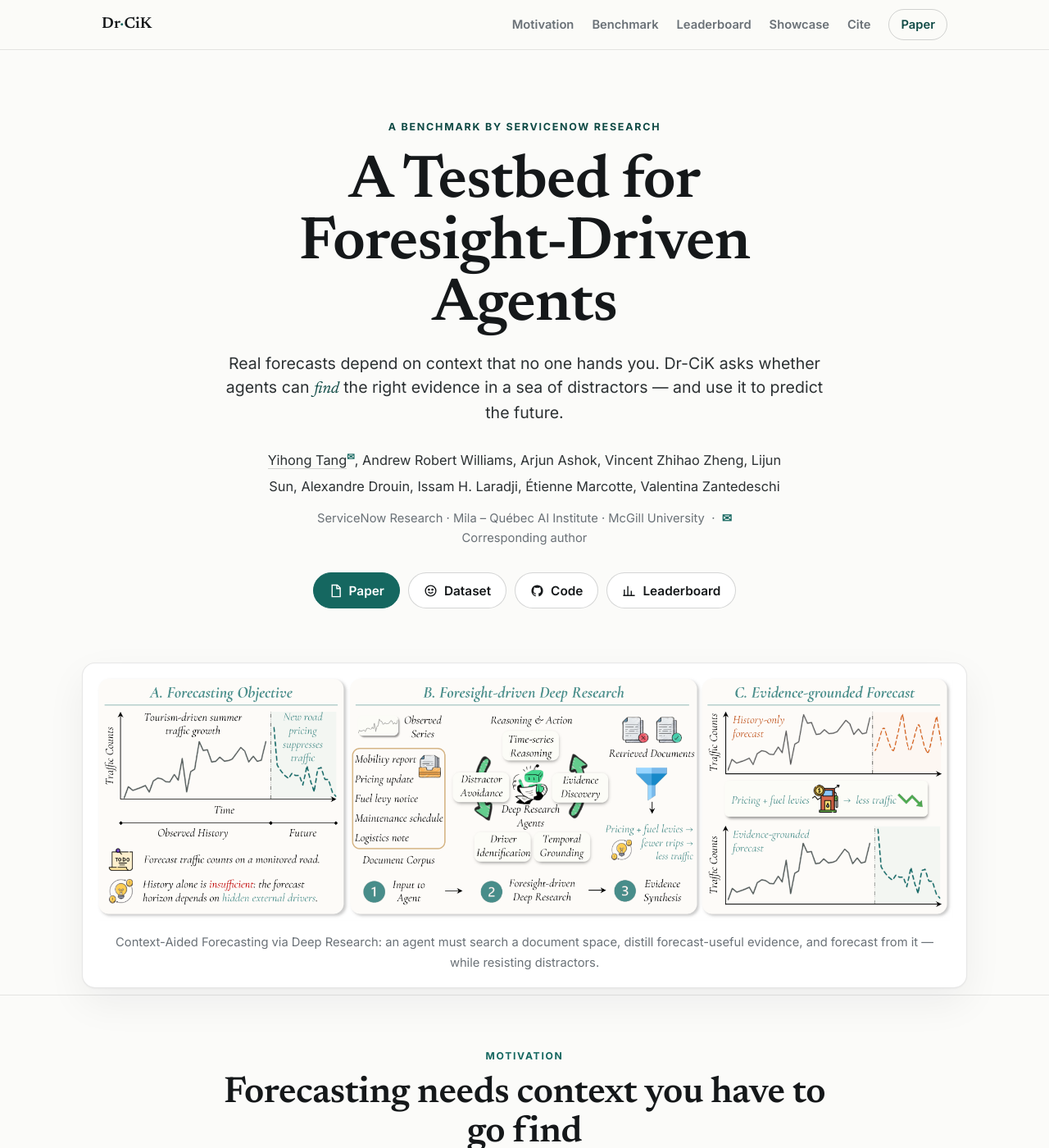
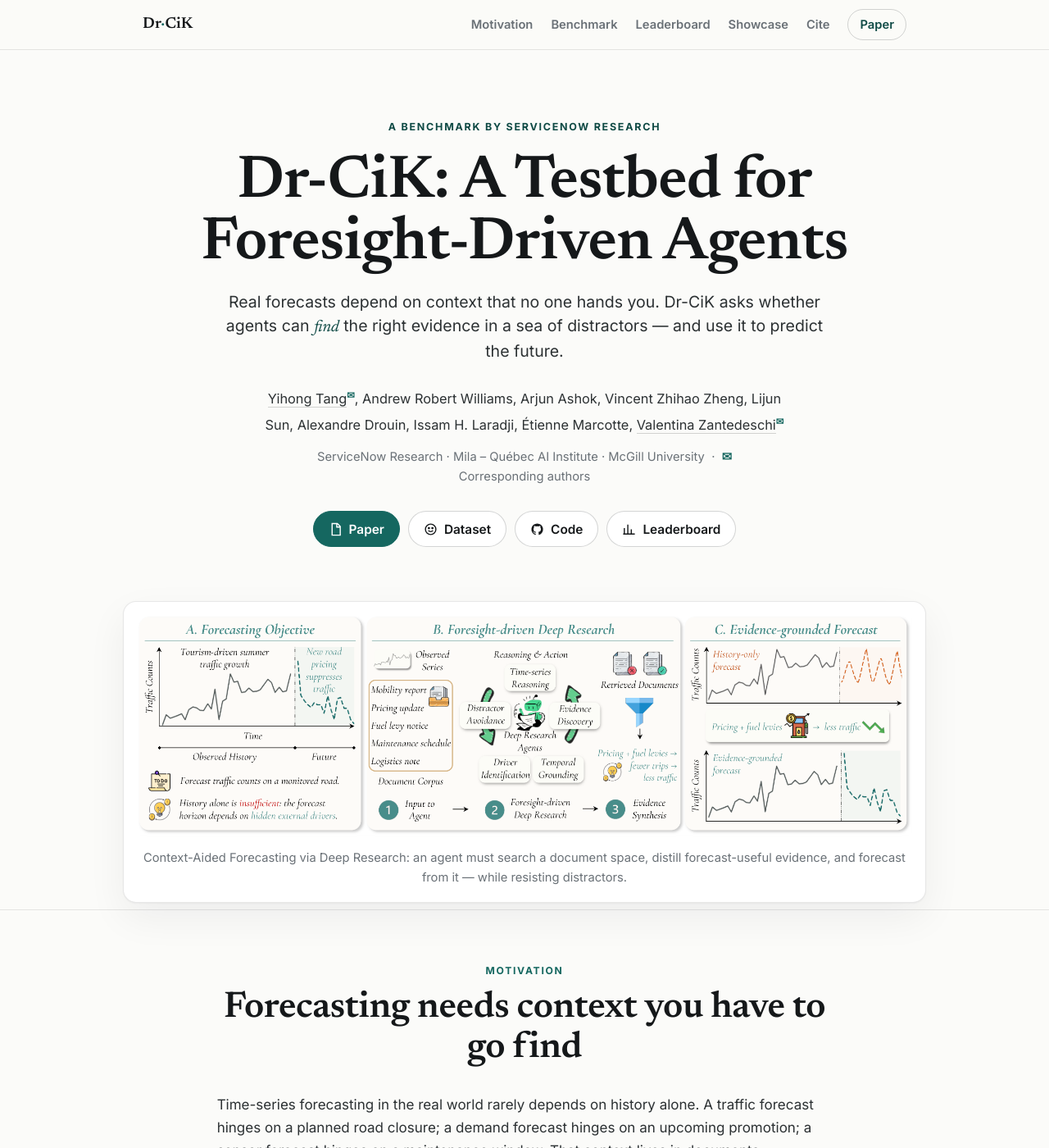
Before and after one commit to YihongT/yihongt.github.io, a Jekyll site: the page Dr-CiK/index.html, which Jekyll copies as it is, in a window 1280 px wide and 1400 px high. Shown: the whole window at 82% size. Built offline with Jekyll 4.4.1, drawn with Linux system fonts in a browser that asks for light colours; some of the changed text lies outside the part shown.

Commit message:
Update Dr-CiK project page (full title, tighter widths, add Valentina contact)
Co-Authored-By: Claude Opus 4.8 <noreply@anthropic.com>

```diff
--- a/Dr-CiK/index.html
+++ b/Dr-CiK/index.html
@@ -42,7 +42,7 @@
     <header id="top">
       <div class="wrap hero">
         <span class="eyebrow">A benchmark by ServiceNow Research</span>
-        <h1>A Testbed for Foresight-Driven Agents</h1>
+        <h1>Dr-CiK: A Testbed for Foresight-Driven Agents</h1>
         <p class="tagline">
           Real forecasts depend on context that no one hands you. Dr-CiK asks whether agents can
           <em>find</em> the right evidence in a sea of distractors — and use it to predict the future.
@@ -59,11 +59,11 @@
           <span>Alexandre Drouin</span>,
           <span>Issam H. Laradji</span>,
           <span>Étienne Marcotte</span>,
-          <span>Valentina Zantedeschi</span>
+          <a href="mailto:valentina.zantedeschi@servicenow.com">Valentina Zantedeschi</a><span class="sup">✉</span>
         </p>
         <p class="affil">
           ServiceNow Research · Mila – Québec AI Institute · McGill University
-          &nbsp;·&nbsp; <span class="sup">✉</span> Corresponding author
+          &nbsp;·&nbsp; <span class="sup">✉</span> Corresponding authors
         </p>
 
         <div class="badges">
--- a/Dr-CiK/static/css/project.css
+++ b/Dr-CiK/static/css/project.css
@@ -19,7 +19,8 @@
   --accent-soft: rgba(21, 103, 96, 0.08);
   --gold: #9a7b3f;
   --bad: #a14b3c;
-  --max: 1080px;
+  --max: 980px;
+  --content: 820px;
   --radius: 16px;
   --radius-sm: 10px;
   --shadow: 0 1px 2px rgba(21, 24, 26, 0.04), 0 18px 48px rgba(21, 24, 26, 0.06);
@@ -95,7 +96,7 @@ h1, h2, h3, h4, p { margin-top: 0; }
   line-height: 1.02;
   letter-spacing: -0.01em;
   margin: 0 auto 18px;
-  max-width: 16ch;
+  max-width: 22ch;
 }
 .hero .tagline {
   max-width: 60ch;
@@ -341,3 +342,15 @@ table.lb tbody tr:hover td { background: var(--accent-soft); }
 .site-footer .wrap { display: flex; flex-wrap: wrap; gap: 14px; justify-content: space-between; align-items: center; }
 .site-footer a { color: var(--muted); }
 .site-footer a:hover { color: var(--accent); }
+
+/* ---------- width refinement ----------
+   Keep content in a centered, readable column rather than edge-to-edge.
+   Text stays narrow; card grids and the citation are capped to --content.
+   The figure and the data-dense leaderboard may use the full frame width. */
+.def-row,
+.steps,
+.findings,
+.stats,
+.case-grid,
+.cite-card { max-width: var(--content); margin-left: auto; margin-right: auto; }
+.lede { margin-left: auto; margin-right: auto; }
```
Also changed, not shown: other parts of Dr-CiK/index.html (+2 -1 lines).
